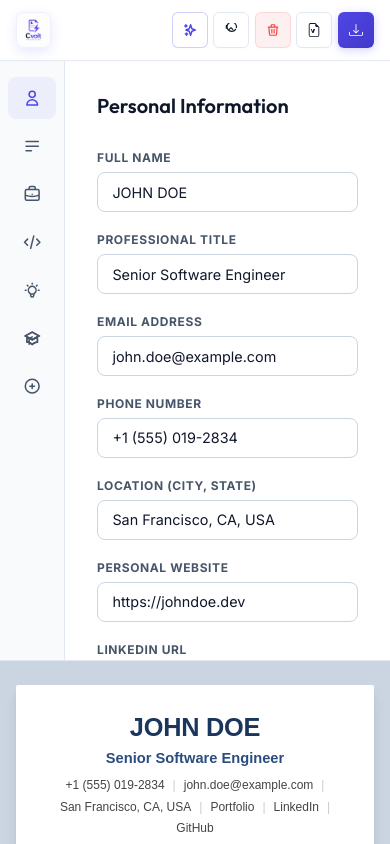
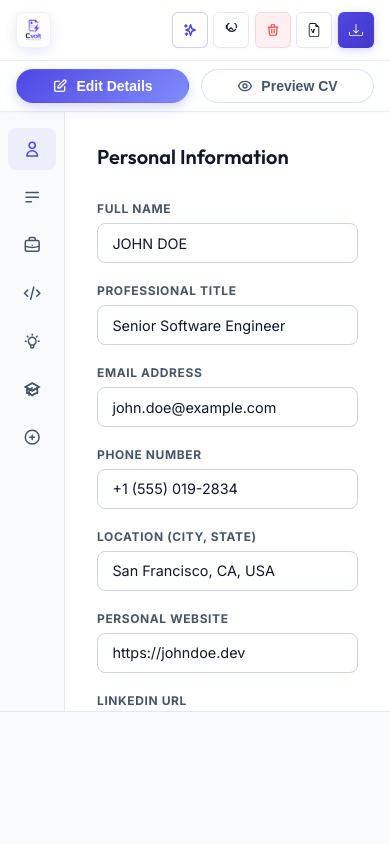
Before and after one commit to Abhijith-M-K/Cvolt, a Next.js app: page / in a window 390 px wide. Both pictures are taken after a click on the button "Start Building Now". Built offline with nearby package versions, Linux system fonts and the light colour scheme.

Commit message:
mobile ui changes

```diff
--- a/src/app/globals.css
+++ b/src/app/globals.css
@@ -406,12 +406,71 @@ html, body {
   height: calc(100vh - 65px);
 }
 
+.workspace-panel-wrapper {
+  height: 100%;
+  overflow: hidden;
+}
+
+.mobile-view-toggle {
+  display: none;
+}
+
 @media (max-width: 1024px) {
   .workspace-grid {
-    grid-template-columns: 1fr;
-    grid-template-rows: auto 1fr;
-    overflow-y: auto;
-    height: auto;
+    grid-template-columns: 1fr !important;
+    grid-template-rows: 1fr !important;
+    overflow: hidden !important;
+    height: calc(100vh - 65px - 56px) !important; /* height minus header and toggle bar */
+  }
+
+  .workspace-panel-wrapper.mobile-hide {
+    display: none !important;
+  }
+
+  .workspace-panel-wrapper.mobile-show {
+    display: block !important;
+    height: 100% !important;
+    overflow-y: auto !important;
+  }
+
+  /* Floating Mobile View Toggle */
+  .mobile-view-toggle {
+    display: flex;
+    justify-content: center;
+    align-items: center;
+    background: rgba(255, 255, 255, 0.85);
+    backdrop-filter: blur(12px);
+    -webkit-backdrop-filter: blur(12px);
+    border-bottom: 1px solid rgba(226, 232, 240, 0.8);
+    padding: 0.5rem 1rem;
+    gap: 0.75rem;
+    z-index: 50;
+    box-shadow: 0 1px 3px rgba(0, 0, 0, 0.02);
+  }
+
+  .mobile-view-toggle .toggle-btn {
+    display: flex;
+    align-items: center;
+    gap: 0.5rem;
+    border: 1px solid rgba(99, 102, 241, 0.2);
+    background: white;
+    padding: 0.5rem 1.25rem;
+    border-radius: 9999px;
+    font-size: 0.875rem;
+    font-weight: 600;
+    color: var(--text-muted);
+    cursor: pointer;
+    transition: all 0.2s ease;
+    flex: 1;
+    max-width: 180px;
+    justify-content: center;
+  }
+
+  .mobile-view-toggle .toggle-btn.active {
+    background: linear-gradient(135deg, var(--primary), #818cf8);
+    color: white;
+    border-color: transparent;
+    box-shadow: 0 4px 12px rgba(99, 102, 241, 0.25);
   }
 }
 
@@ -1017,7 +1076,8 @@ html, body {
   header.app-header,
   .editor-pane,
   .action-buttons,
-  .workspace-grid > :not(.preview-pane),
+  .mobile-view-toggle,
+  .workspace-panel-wrapper:not(:has(#resume-print-area)),
   .ai-scanner-panel,
   .api-key-modal-overlay,
   ::-webkit-scrollbar {
--- a/src/app/page.tsx
+++ b/src/app/page.tsx
@@ -14,6 +14,7 @@ export default function Home() {
   const [isClient, setIsClient] = useState<boolean>(false);
   const [view, setView] = useState<"landing" | "editor">("landing");
   const [hasDraft, setHasDraft] = useState<boolean>(false);
+  const [workspaceView, setWorkspaceView] = useState<"edit" | "preview">("edit");
 
   // AI Assistant States
   const [isAiLoading, setIsAiLoading] = useState<boolean>(false);
@@ -436,8 +437,32 @@ export default function Home() {
         </div>
       </header>
 
+      {/* Mobile view toggle (only visible on mobile screens) */}
+      <div className="mobile-view-toggle">
+        <button
+          className={`toggle-btn ${workspaceView === "edit" ? "active" : ""}`}
+          onClick={() => setWorkspaceView("edit")}
+        >
+          <svg width="16" height="16" fill="none" viewBox="0 0 24 24" stroke="currentColor" strokeWidth={2}>
+            <path strokeLinecap="round" strokeLinejoin="round" d="M11 5H6a2 2 0 00-2 2v11a2 2 0 002 2h11a2 2 0 002-2v-5m-1.414-9.414a2 2 0 112.828 2.828L11.828 15H9v-2.828l8.586-8.586z" />
+          </svg>
+          <span>Edit Details</span>
+        </button>
+        <button
+          className={`toggle-btn ${workspaceView === "preview" ? "active" : ""}`}
+          onClick={() => setWorkspaceView("preview")}
+        >
+          <svg width="16" height="16" fill="none" viewBox="0 0 24 24" stroke="currentColor" strokeWidth={2}>
+            <path strokeLinecap="round" strokeLinejoin="round" d="M15 12a3 3 0 11-6 0 3 3 0 016 0z" />
+            <path strokeLinecap="round" strokeLinejoin="round" d="M2.458 12C3.732 7.943 7.523 5 12 5c4.478 0 8.268 2.943 9.542 7-1.274 4.057-5.064 7-9.542 7-4.477 0-8.268-2.943-9.542-7z" />
+          </svg>
+          <span>Preview CV</span>
+        </button>
+      </div>
+
       {/* Main Grid */}
       <main className="workspace-grid">
+        <div className={`workspace-panel-wrapper ${workspaceView === "edit" ? "mobile-show" : "mobile-hide"}`}>
           <ResumeForm
             data={resumeData}
             onChange={handleDataChange}
@@ -445,7 +470,10 @@ export default function Home() {
             setActiveTab={setActiveTab}
             onOptimizeField={handleOptimizeField}
           />
+        </div>
+        <div className={`workspace-panel-wrapper ${workspaceView === "preview" ? "mobile-show" : "mobile-hide"}`}>
           <ResumePreview data={resumeData} />
+        </div>
       </main>
 
       {/* FLOATING SCANNER PANEL */}
```
Lines whose indentation alone changed are shown as unchanged.
